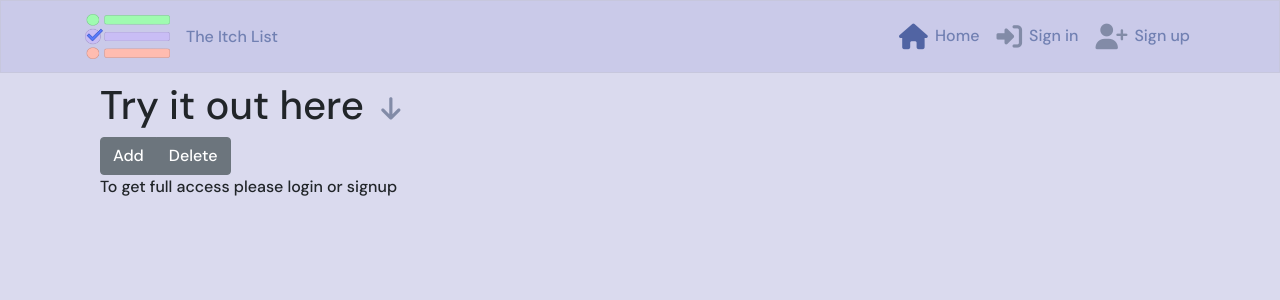
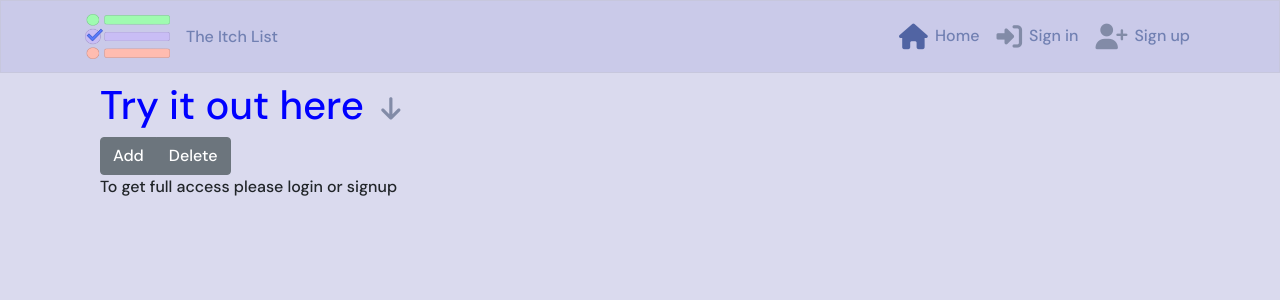
Before and after one commit to Pisen99/ppp5, a React (Create React App) app: page / in a window 1280 px wide. Shown: the top 300 px of the page. Built offline with nearby package versions, Linux system fonts and the light colour scheme.

Commit message:
fixed: changed order of imports in app.js

```diff
--- a/src/App.js
+++ b/src/App.js
@@ -1,8 +1,9 @@
 import styles from './App.module.css';
-import NavBar from './components/NavBar';
 import Container from 'react-bootstrap/Container';
 import { Route, Switch } from "react-router-dom";
+import NavBar from './components/NavBar';
 import LandingPage from './components/LandingPage';
+
 
 function App() {
   return (
--- a/src/components/LandingPage.js
+++ b/src/components/LandingPage.js
@@ -1,8 +1,9 @@
 import React from 'react';
-import styles from '../styles/LandingPage.module.css';
 import { Container } from 'react-bootstrap';
+import "../styles/LandingPage.module.css";
 import Button from 'react-bootstrap/Button';
 import ButtonGroup from 'react-bootstrap/ButtonGroup';
+
 
 const LandingPage = () => {
     return (
--- a/src/styles/LandingPage.module.css
+++ b/src/styles/LandingPage.module.css
@@ -0,0 +1,3 @@
+h1 {
+    color: blue;
+}
```
